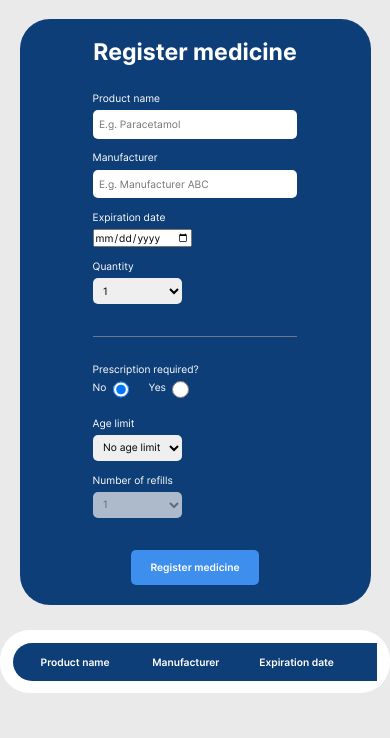
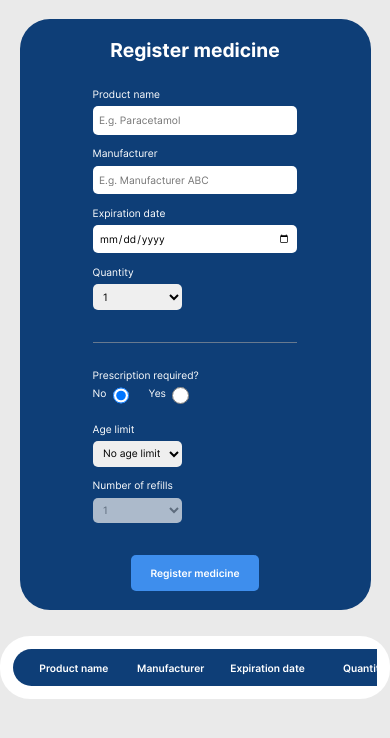
Before and after one commit to jenny-berggreen/240209_assignment_PharmacySystem, a plain HTML site: page index.html in a window 390 px wide. Drawn offline with Linux system fonts and the light colour scheme.

Commit message:
Tweak styling

```diff
--- a/css/responsive.css
+++ b/css/responsive.css
@@ -3,6 +3,10 @@
 @media only screen and (max-width: 1024px) {
 	* {
 		font-size: 0.9rem;
+	}
+
+	h1 {
+		font-size: 1.7rem;
 	}
 
 	body {
@@ -11,7 +15,7 @@
 
 	/* register section */
 	input[type="text"],
-	input[type="number"] {
+	input[type="date"] {
 		width: 18rem;
 	}
 
@@ -25,6 +29,10 @@
 		font-size: 0.8rem;
 	}
 
+	h1 {
+		font-size: 1.6rem;
+	}
+
 	/* register section */
 	.register-medicine-section {
 		width: 90%;
@@ -32,7 +40,7 @@
 	}
 
 	input[type="text"],
-	input[type="number"] {
+	input[type="date"] {
 		width: 16rem;
 	}
 
@@ -46,21 +54,24 @@
 	}
 
 	.medicine-header {
-		min-width: 900px;
+		min-width: 800px;
 	}
 
 	.medicine-list {
-		min-width: 900px;
+		min-width: 800px;
 	}
 
 	.medicine-list__row {
-		padding: var(--spacing-x-small) var(--spacing-small) var(--spacing-x-small) var(--spacing-small);
+		padding: var(--spacing-x-small) var(--spacing-small);
 	}
 
 }
 
 /* -------------------------------- small screens  ------------------------------------- */
 @media only screen and (max-width: 425px) {
+	h1 {
+		font-size: 1.5rem;
+	}
 
 	/* register section */
 	.register-medicine-form {
--- a/css/style.css
+++ b/css/style.css
@@ -28,7 +28,7 @@ h1 {
 }
 
 input[type="text"],
-input[type="number"] {
+input[type="date"] {
 	width: 20rem;
 	height: 2.2rem;
 	padding: 0 var(--spacing-x-small);
@@ -52,6 +52,7 @@ select {
 }
 
 input[type="text"],
+input[type="date"],
 select {
 	border: none;
 	border-radius: var(--border-radius);
@@ -150,7 +151,7 @@ select {
 .medicine-header span {
 	font-family: 'Inter-SemiBold';
 	text-align: center;
-	flex-basis: 10%;
+	flex-basis: 11%;
 }
 
 .medicine-header__delete {
@@ -174,7 +175,7 @@ select {
 
 .medicine-list__row span {
 	text-align: center;
-	flex-basis: 10%;
+	flex-basis: 11%;
 }
 
 .delete-button {
```
